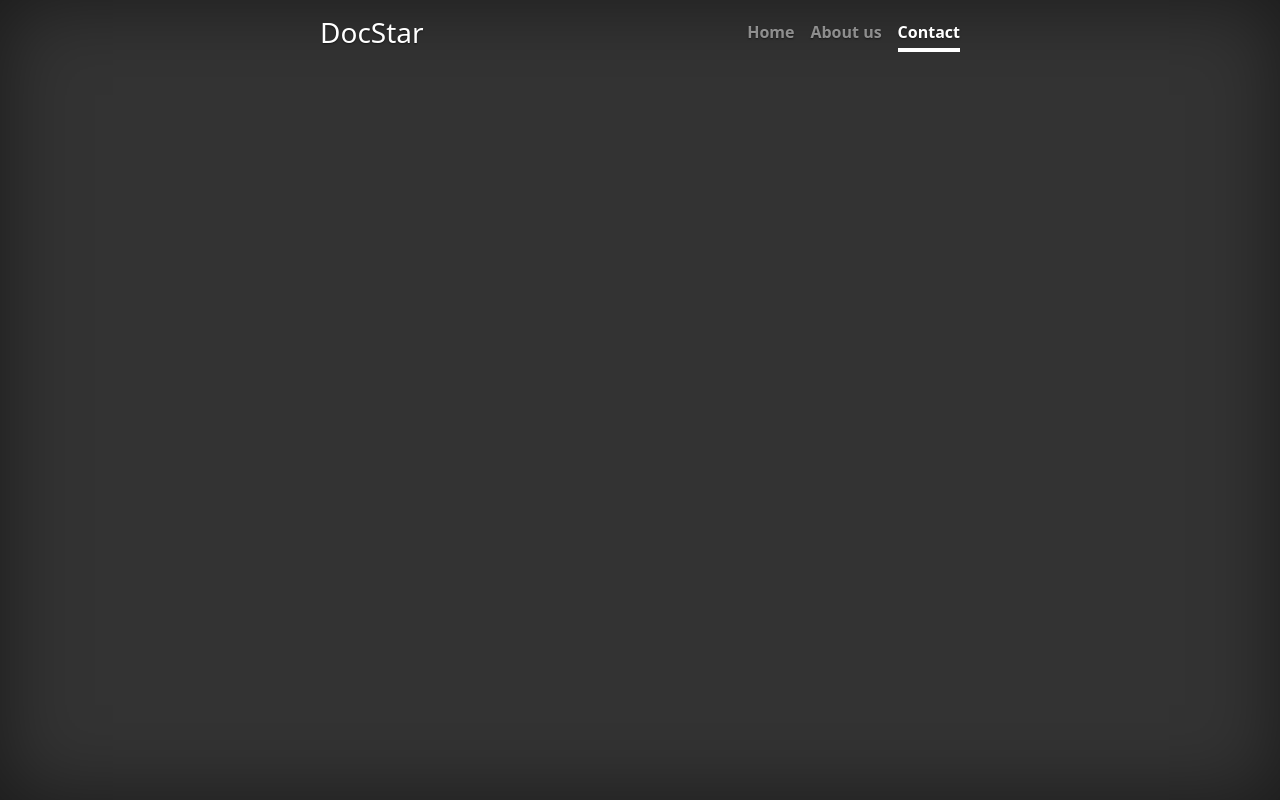
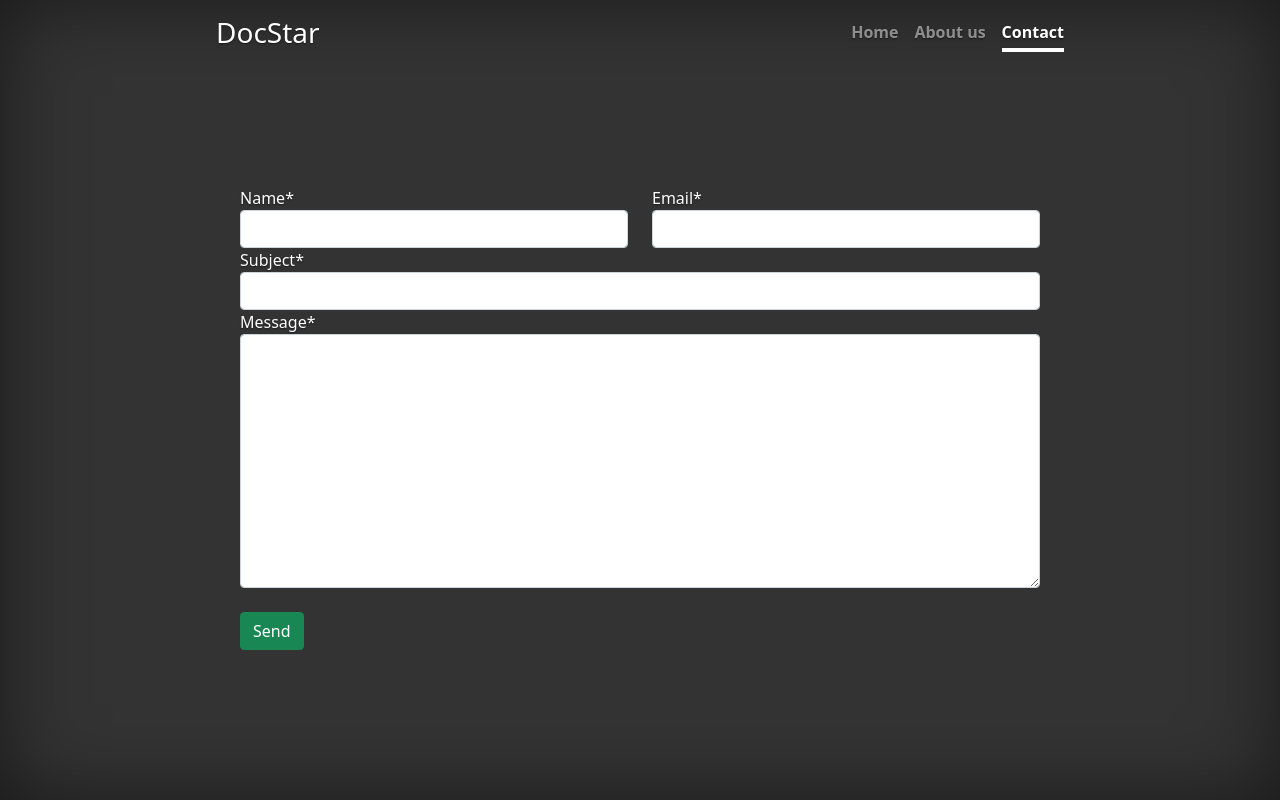
Before and after one commit to adriankorp/DocStar, a Django app: page /contact/ in a window 1280 px wide. Run offline with Django 3.2, Linux system fonts and the light colour scheme; some libraries are stand-ins or nearby versions.

Commit message:
features(T4.11) - add contact form, change in settings.py, add css refresh,

```diff
--- /dev/null
+++ b/app_viewer/forms.py
@@ -0,0 +1,8 @@
+from django import forms
+
+
+class ContactForm(forms.Form):
+    email = forms.EmailField(required=True)
+    name = forms.CharField(required=True)
+    subject = forms.CharField(required=True)
+    message = forms.CharField(widget=forms.Textarea, required=True)
--- a/app_viewer/templates/contact.html
+++ b/app_viewer/templates/contact.html
@@ -1,5 +1,6 @@
 {% extends "nav_tempaltes.html" %}
 {% load static %}
+{% load crispy_forms_tags %}
 
 {% block nav_bar %}
     <a class="nav-link" href="{% url 'app_viewer:home' %}">Home</a>
@@ -11,16 +12,21 @@
 
 
 
-    <div class="d-flex bd-highlight">
-        <div class="p-2 w-50 bd-highlight">
-
+    <form method="post" novalidate>
+        {% csrf_token %}
+        <div class="row">
+            <div class="col-6 text-left">
+                {{ form.name|as_crispy_field }}
+            </div>
+            <div class="col-6">
+                {{ form.email|as_crispy_field }}
+            </div>
         </div>
-        <div class="p-2 w-50 bd-highlight">
-
-        </div>
-
-    </div>
-
+        {{ form.subject|as_crispy_field }}
+        {{ form.message|as_crispy_field }}
+        <br>
+        <button type="submit" class="btn btn-success">Send</button>
+    </form>
 
 
 
--- a/app_viewer/urls.py
+++ b/app_viewer/urls.py
@@ -16,7 +16,7 @@ Including another URLconf
 from django.contrib import admin
 from django.urls import path
 
-from app_viewer.views import HomePage, DocumentView, SendDocView, ContactView, AboutView
+from app_viewer.views import HomePage, DocumentView, SendDocView, contactView, AboutView
 
 app_name = 'app_viewer'
 
@@ -24,6 +24,6 @@ urlpatterns = [
     path('', HomePage.as_view(), name='home'),
     path('docs/', DocumentView.as_view(), name='docs'),
     path('send_doc/', SendDocView.as_view(), name='doc-send'),
-    path('contact/', ContactView.as_view(), name='contact'),
+    path('contact/', contactView, name='contact'),
     path('about_us/', AboutView.as_view(), name='about'),
 ]
--- a/app_viewer/views.py
+++ b/app_viewer/views.py
@@ -1,7 +1,12 @@
+from django.core.mail import send_mail
+from django.http import HttpResponse, BadHeaderError
 from django.shortcuts import render
 
 # Create your views here.
+from django.views import View
 from django.views.generic import TemplateView
+
+from app_viewer.forms import ContactForm
 
 
 class HomePage(TemplateView):
@@ -16,8 +21,24 @@ class SendDocView(TemplateView):
     template_name = "send_doc.html"
 
 
-class ContactView(TemplateView):
-    template_name = "contact.html"
+def contactView(request):
+    if request.method == 'GET':
+        form = ContactForm()
+    else:
+        form = ContactForm(request.POST)
+        if form.is_valid():
+            subject = form.cleaned_data['subject']
+            name = form.cleaned_data['name']
+            from_email = form.cleaned_data['email']
+            message = form.cleaned_data['message']
+            message = f'{message} \n Imie: {name} \n Wyslal z emaila: {from_email}'
+            try:
+                send_mail(subject, message, 'sda.doc.star@gmail.com', ['sda.doc.star@gmail.com'])
+
+            except BadHeaderError:
+                return HttpResponse('Invalid header found.')
+            return HttpResponse('Thanks for contacting us!')
+    return render(request, "contact.html", {'form': form})
 
 
 class AboutView(TemplateView):
--- a/static/css/styles.css
+++ b/static/css/styles.css
@@ -31,7 +31,7 @@ body {
 }
 
 .cover-container {
-  max-width: 42em;
+  max-width: 55em;
 }
 
 
--- a/templates/index.html
+++ b/templates/index.html
@@ -14,12 +14,12 @@
 
     <link href="https://cdn.jsdelivr.net/npm/bootstrap@5.0.0-beta1/dist/css/bootstrap.min.css" rel="stylesheet"
           integrity="sha384-giJF6kkoqNQ00vy+HMDP7azOuL0xtbfIcaT9wjKHr8RbDVddVHyTfAAsrekwKmP1" crossorigin="anonymous">
-    <link href="{% static 'css/styles.css' %}" rel="stylesheet" type="text/css"/>
+    <link href="{% static 'css/styles.css' %}?{% now "U" %}" rel="stylesheet" type="text/css"/>
     <link rel="shortcut icon" href="{% static 'photos/logo.png' %}"/>
 
     <title>DocStar</title>
 </head>
-<body class="text-center">
+<body class="text-left">
 {% block content %}
 
 {% endblock %}
```
Also changed, not shown: DocStar/settings.py (+11 -1 lines).
